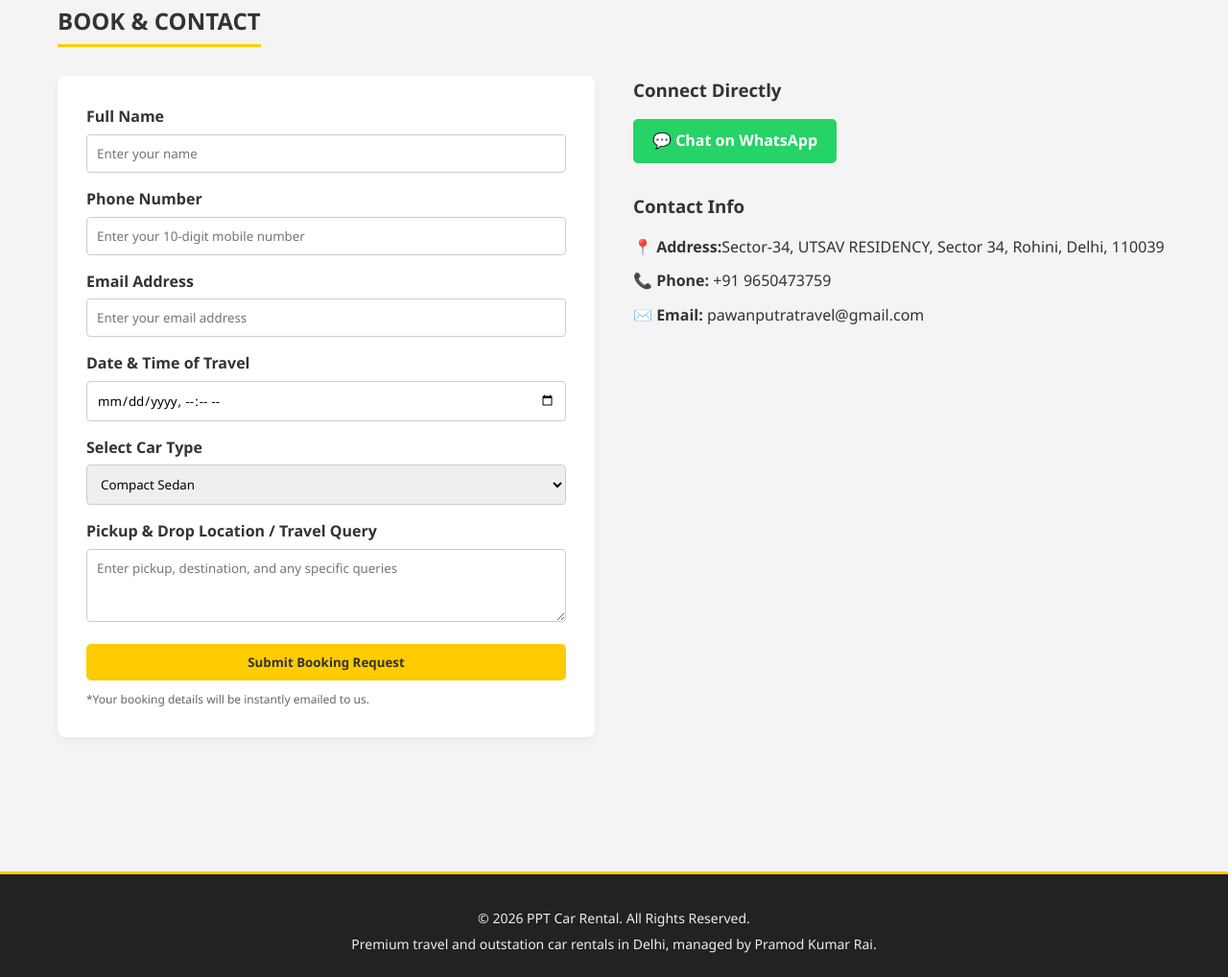
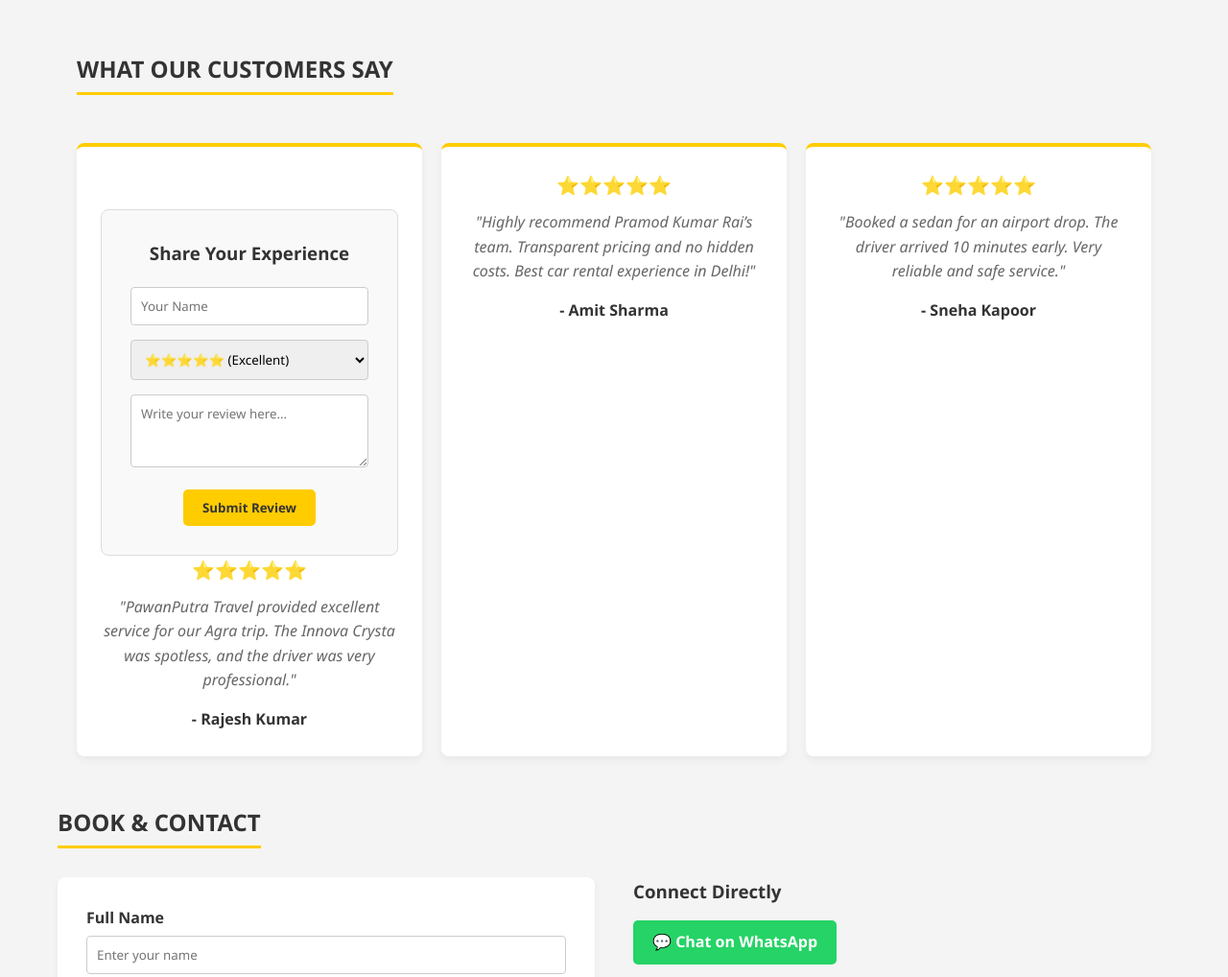
Before and after one commit to Pawan210804/PPT-Car-Rental-Site, a plain HTML site: page index.html in a window 1280 px wide. Shown: the part 2980-3998 px from the top of the page at 96% size. Drawn offline with nearby package versions, Linux system fonts and the light colour scheme.

Commit message:
Added interactive customer review submission form

```diff
--- a/index.html
+++ b/index.html
@@ -99,28 +99,28 @@
                 <td><strong>Compact Sedan</strong> (Dzire, Etios)</td>
                 <td>80KM / 8 HRS</td>
                 <td>₹1500</td>
-                <td>₹12/km</td>
+                <td>₹15/km</td>
                 <td>₹150</td>
             </tr>
             <tr>
                 <td><strong>Premium SUV</strong> (Innova Crysta)</td>
                 <td>80KM / 8 HRS</td>
                 <td>₹2200</td>
-                <td>₹18/km</td>
+                <td>₹22/km</td>
                 <td>₹250</td>
             </tr>
             <tr>
-                <td><strong>Luxury Car</strong></td>
-                <td>Custom</td>
-                <td>Contact Us</td>
-                <td>₹25/km</td>
-                <td>Contact Us</td>
+                <td><strong>Ertiga</strong></td>
+                <td>80KM / 8 HRS</td>
+                <td>₹1700</td>
+                <td>₹17/Km</td>
+                <td>200</td>
             </tr>
             <tr>
                 <td><strong>Tempo Traveller</strong></td>
-                <td>Custom</td>
+                <td>CUSTOM</td>
                 <td>Contact Us</td>
-                <td>₹24/km</td>
+                <td>30/Km</td>
                 <td>Contact Us</td>
             </tr>
         </tbody>
@@ -145,6 +145,45 @@
                 <button class="gallery-arrow right-arrow" onclick="slideGallery(1)">&#10095;</button>
             </div>
         </section>
+        <section id="reviews" class="container">
+    <h2 class="section-title">What Our Customers Say</h2>
+    <div class="reviews-grid">
+        <div class="review-card">
+            <div class="add-review-form">
+    <h3>Share Your Experience</h3>
+    <form id="user-review-form">
+        <div class="form-group">
+            <input type="text" id="reviewer-name" placeholder="Your Name" required>
+        </div>
+        <div class="form-group">
+            <select id="review-rating">
+                <option value="5">⭐⭐⭐⭐⭐ (Excellent)</option>
+                <option value="4">⭐⭐⭐⭐ (Good)</option>
+                <option value="3">⭐⭐⭐ (Average)</option>
+            </select>
+        </div>
+        <div class="form-group">
+            <textarea id="review-text" rows="3" placeholder="Write your review here..." required></textarea>
+        </div>
+        <button type="submit" class="btn-yellow">Submit Review</button>
+    </form>
+</div>
+            <div class="stars">⭐⭐⭐⭐⭐</div>
+            <p>"PawanPutra Travel provided excellent service for our Agra trip. The Innova Crysta was spotless, and the driver was very professional."</p>
+            <h4>- Rajesh Kumar</h4>
+        </div>
+        <div class="review-card">
+            <div class="stars">⭐⭐⭐⭐⭐</div>
+            <p>"Highly recommend Pramod Kumar Rai’s team. Transparent pricing and no hidden costs. Best car rental experience in Delhi!"</p>
+            <h4>- Amit Sharma</h4>
+        </div>
+        <div class="review-card">
+            <div class="stars">⭐⭐⭐⭐⭐</div>
+            <p>"Booked a sedan for an airport drop. The driver arrived 10 minutes early. Very reliable and safe service."</p>
+            <h4>- Sneha Kapoor</h4>
+        </div>
+    </div>
+</section>
 
         <section id="contact">
             <h2 class="section-title">Book & Contact</h2>
@@ -172,7 +211,7 @@
                             <select name="car_type">
                                 <option>Compact Sedan</option>
                                 <option>Premium SUV</option>
-                                <option>Luxury Car</option>
+                                <option>Ertiga</option>
                                 <option>Tempo Traveller</option>
                             </select>
                         </div>
@@ -205,7 +244,7 @@
 
     <footer class="site-footer">
         <p>&copy; 2026 PPT Car Rental. All Rights Reserved.</p>
-        <p>Premium travel and outstation car rentals in Delhi, managed by Pramod Kumar Rai.</p>
+        <p>PawanPutra travel and outstation car rentals in Delhi, managed by Pramod Kumar Rai.</p>
     </footer>
 
     <a href="https://wa.me/919650473759" class="whatsapp-float" target="_blank">
--- a/style.css
+++ b/style.css
@@ -851,3 +851,64 @@ td {
     .right-arrow { right: 5px; }
 
 }
+.reviews-grid {
+    display: grid;
+    grid-template-columns: repeat(auto-fit, minmax(300px, 1fr));
+    gap: 20px;
+    margin-top: 20px;
+}
+
+.review-card {
+    background: var(--bg-white);
+    padding: 25px;
+    border-radius: 8px;
+    box-shadow: 0 4px 8px rgba(0,0,0,0.05);
+    border-top: 4px solid var(--primary-yellow);
+    text-align: center;
+}
+
+.stars {
+    color: #FFCC00;
+    margin-bottom: 10px;
+    font-size: 1.2rem;
+}
+
+.review-card p {
+    font-style: italic;
+    color: var(--text-light);
+    margin-bottom: 15px;
+}
+
+.review-card h4 {
+    color: var(--text-dark);
+    font-weight: bold;
+}
+.add-review-form {
+    background: #f9f9f9;
+    padding: 30px;
+    margin-top: 40px;
+    border-radius: 8px;
+    border: 1px solid #ddd;
+    max-width: 600px;
+    margin-left: auto;
+    margin-right: auto;
+}
+
+.add-review-form h3 {
+    margin-bottom: 20px;
+    text-align: center;
+    color: var(--text-dark);
+}
+
+.add-review-form .form-group {
+    margin-bottom: 15px;
+}
+
+.add-review-form input,
+.add-review-form select,
+.add-review-form textarea {
+    border: 1px solid #ccc;
+    border-radius: 4px;
+    padding: 10px;
+    width: 100%;
+}
```
